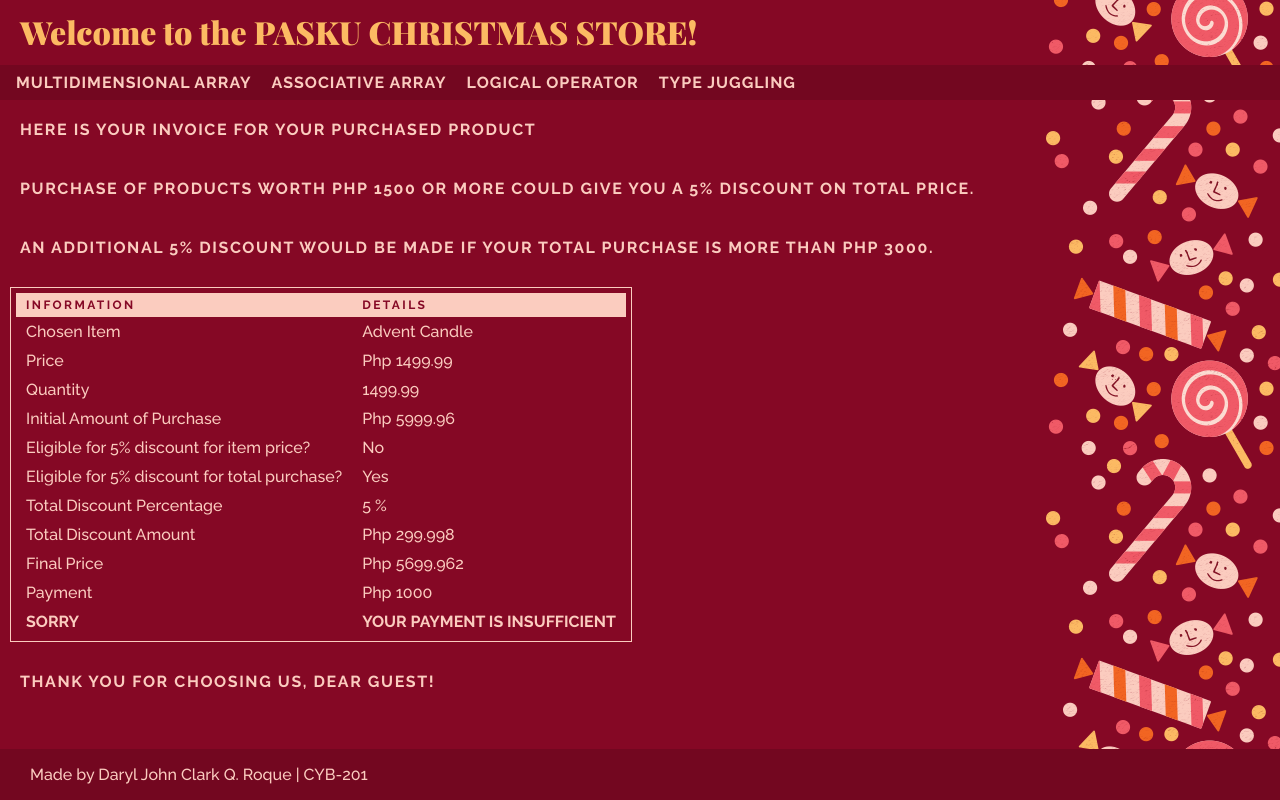
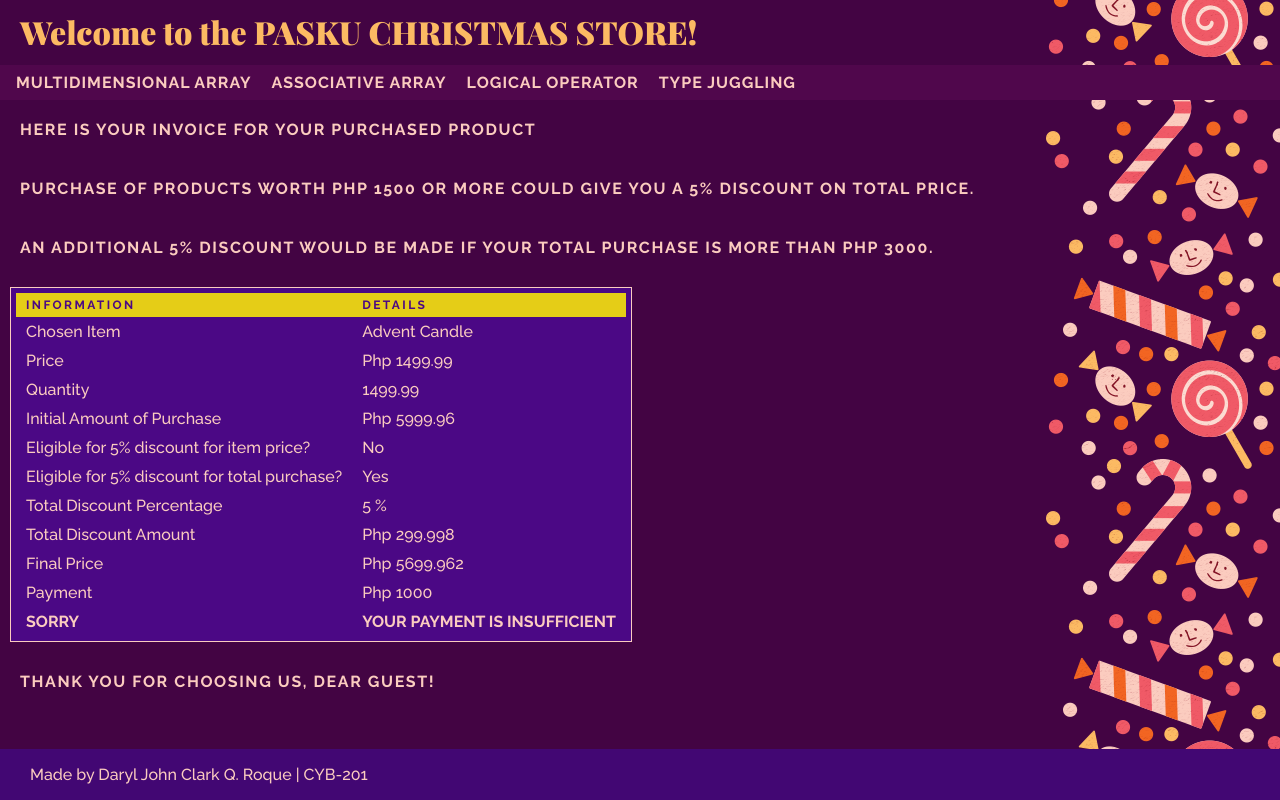
Before and after one commit to djcroque/Hands-On-Module, a PHP site: page /Roque_TypeJuggling.php in a window 1280 px wide. Run offline with PHP 8.4, Linux system fonts and the light colour scheme.

Commit message:
Update styles.css

```diff
--- a/css/styles.css
+++ b/css/styles.css
@@ -6,7 +6,7 @@ html, body {
 
 body {
   font-family: "Raleway", sans-serif;
-  background-color: #850825;
+  background-color: rgb(67, 4, 67);
   color: #fbccbf;
   margin: 0px;
   background-image: url("../img/candy.png");
@@ -37,7 +37,7 @@ p {
 }
 
 table {
-  background-color: #850825;
+  background-color: #4b0885;
   margin: 10px;
   padding: 5px;
   border: 1px solid #fbccbf;
@@ -50,8 +50,8 @@ th {
   font-size: 0.75em;
   letter-spacing: 0.2em;
   padding: 5px 10px;
-  background-color: #fbccbf;
-  color: #850825;
+  background-color: #e5cd17;
+  color: #4b0885;
 }
 
 td {
@@ -68,7 +68,7 @@ a {
 
 nav {
   padding: 0.5em;
-  background-color: #730720;
+  background-color: #50074c;
 }
 
 nav a {
@@ -81,7 +81,7 @@ nav a:hover {
 
 .button {
   background-color: #fbccbf;
-  color: #850825;
+  color: #140885;
   border-color: #fbccbf;
   border-radius: 300px;
   -webkit-transition: .3s background-color linear;
@@ -106,7 +106,7 @@ nav a:hover {
   -moz-transition: .1s background-color linear;
   -o-transition: .1s background-color linear;
   transition: .1s background-color linear;
-  color: #850825;
+  color: #490885;
 }
 
 .offer {
@@ -114,7 +114,7 @@ nav a:hover {
 }
 
 footer {
-  background-color: #730720;
+  background-color: #420773;
   padding: 10px;
   width: 100%;
   position: fixed;
```
